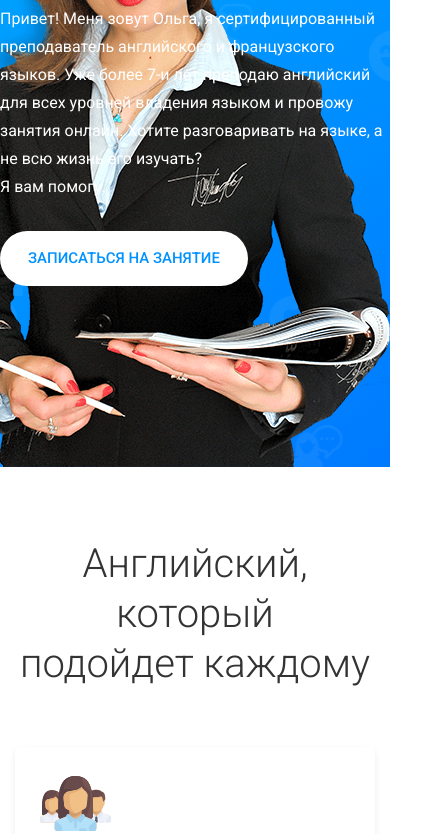
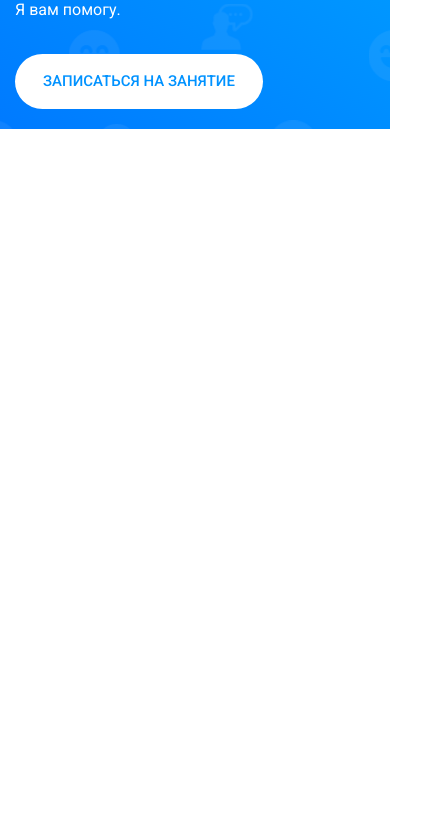
Before and after one commit to hasiev-elchin/english, a website: page app/index.html in a window 390 px wide. Shown: the part 480-1314 px from the top of the page, 425 px wide, since content can reach past the window. After the commit the page ends 844 px from the top, so only its background shows below. Drawn offline with nearby package versions, Linux system fonts and the light colour scheme; files that its build step writes are made by us from their sources.

Commit message:
adaptation promo section

```diff
--- a/app/index.html
+++ b/app/index.html
@@ -79,7 +79,7 @@
     <section class="promo">
       <div class="container">
         <div class="row">
-          <div class="col-lg-6">
+          <div class="col-12 col-md-8 col-lg-6">
             <h1 class="promo__title wow slideInLeft" data-wow-duration=".5s">
               Учите английский онлайн по Skype с комфортом для себя!
             </h1>
--- a/app/js/script.js
+++ b/app/js/script.js
@@ -1,9 +1,9 @@
 var mainHeader = document.querySelector('.main-header'),
 		promo = document.querySelector('.promo');
 
-if(parseInt(getComputedStyle(promo, null).paddingTop) < mainHeader.offsetHeight) {
-	promo.style.paddingTop = mainHeader.offsetHeight+"px";
-}
+// if(parseInt(getComputedStyle(promo, null).paddingTop) < mainHeader.offsetHeight) {
+// 	promo.style.paddingTop = mainHeader.offsetHeight+"px";
+// }
 
 var navMain = document.querySelector('.main-nav');
 var navToggle = document.querySelector('.main-nav__toggle');
--- a/app/sass/blocks/promo.scss
+++ b/app/sass/blocks/promo.scss
@@ -1,10 +1,12 @@
 .promo {
   @include pattern-gradient-bg();
-  padding-top: 100px;
+  padding-top: 96.95px;
 }
 
 .promo .container {
-  padding: 163px 0 181px;
+  padding-top: 163px;
+  padding-bottom: 181px;
+
   background: url("../img/promo-girl.png") no-repeat bottom right;
 }
 
@@ -29,3 +31,39 @@
   font-family: 'Roboto', sans-serif;
   color: #fff;
 }
+
+@media (max-width: 1199.98px) {
+  .promo {
+    padding-top: 103px;
+  }
+
+  .promo .container {
+    padding-top: 90px;
+    padding-bottom: 170px;
+  }
+}
+
+@media (max-width: 991.98px) {
+  .promo .container {
+    background-size: 55%;
+  }
+
+  .promo__title {
+    font-size: 30px;
+    line-height: 1.2;
+  }
+
+  .promo__descr {
+
+  }
+}
+
+@media (max-width: 767.98px) {
+
+
+  .promo .container {
+    padding-top: 50px;
+    padding-bottom: 20px;
+    background: none;
+  }
+}
--- a/app/sass/mixins.scss
+++ b/app/sass/mixins.scss
@@ -1,7 +1,7 @@
 @mixin pattern-gradient-bg {
   color: #ffffff;
 
-  background-image: url('../img/pattern.png'), linear-gradient( -35deg, rgb(0,122,255) 0%, rgb(0,185,255) 100%);
+  background-image: url('../img/pattern.png'), linear-gradient( 35deg, rgb(0,122,255) 0%, rgb(0,185,255) 100%);
   background-repeat: repeat;
   background-position: left top;
 }
--- a/app/sass/style.scss
+++ b/app/sass/style.scss
@@ -14,3 +14,7 @@
 @import "blocks/reviews";
 @import "blocks/price";
 @import "blocks/main-footer";
+
+.courses, .stats, .features, .structure, .reviews, .price, .main-footer {
+  display: none;
+}
```
Also changed, not shown: app/css/style.min.css, app/js/script.min.js.
